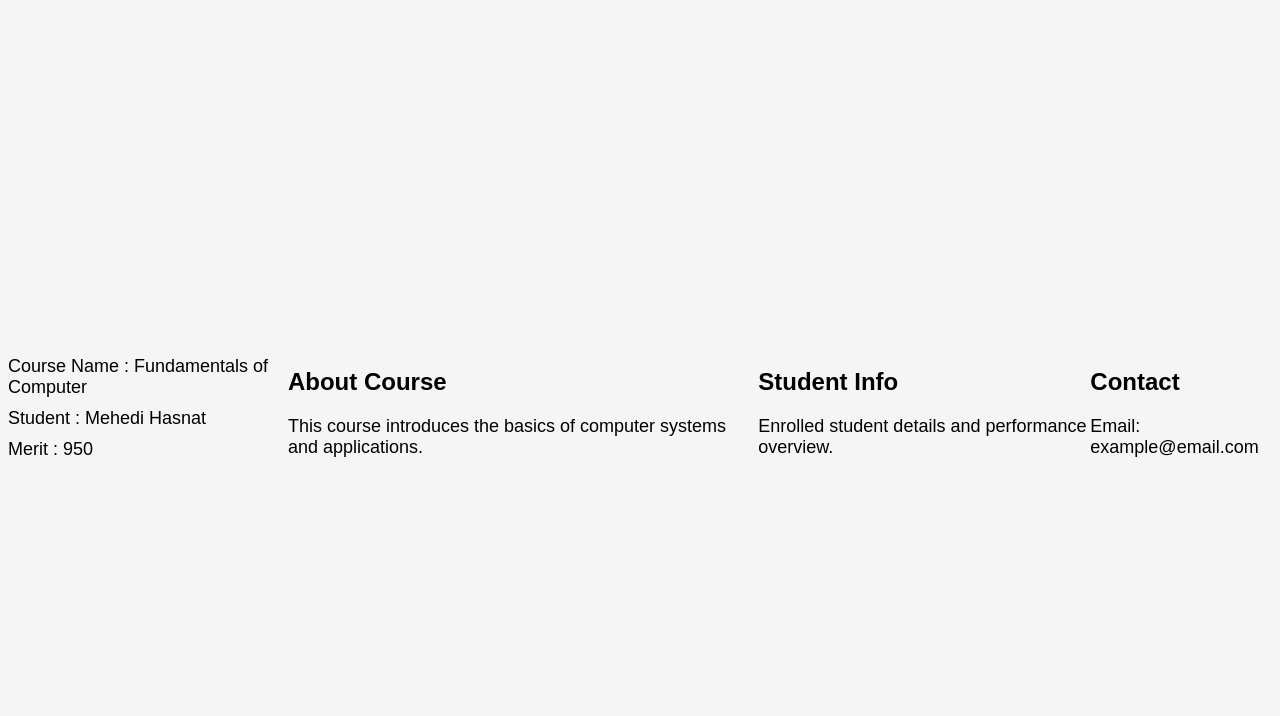
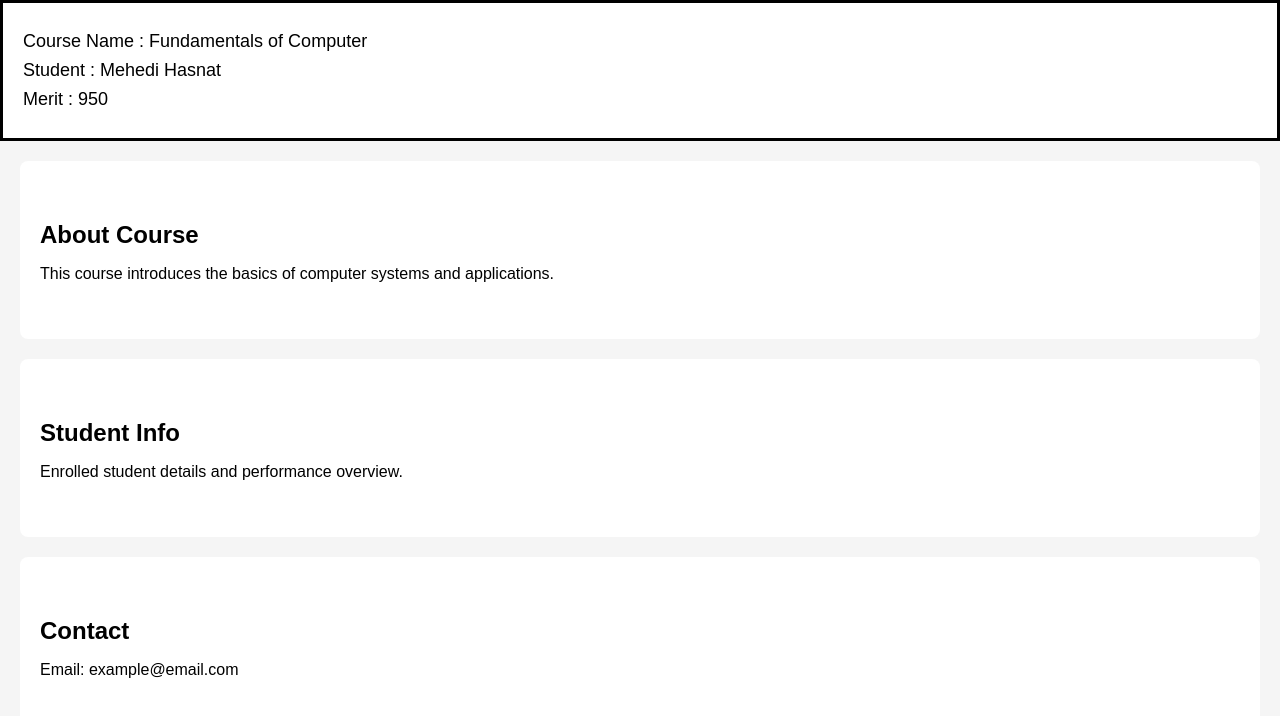
Before and after one commit to Mehedi-Hasnat/fundamental-of-computer, a plain HTML site: page index.html in a window 1280 px wide. Drawn offline with Linux system fonts and the light colour scheme.

Commit message:
Update style.css

```diff
--- a/style.css
+++ b/style.css
@@ -1,20 +1,31 @@
 body {
+    margin: 0;
     font-family: Arial, sans-serif;
     background-color: #f5f5f5;
-    display: flex;
-    justify-content: center;
-    align-items: center;
-    height: 100vh;
 }
 
-.box {
+/* Top bordered section */
+.top-box {
     border: 3px solid black;
-    padding: 30px 50px;
+    padding: 20px;
     background-color: white;
-    text-align: left;
+    width: 100%;
+    box-sizing: border-box;
 }
 
-p {
+.top-box p {
+    margin: 8px 0;
     font-size: 18px;
-    margin: 10px 0;
 }
+
+/* Sections below */
+.section {
+    padding: 40px 20px;
+    margin: 20px;
+    background-color: white;
+    border-radius: 8px;
+}
+
+.section h2 {
+    margin-bottom: 10px;
+}
```
